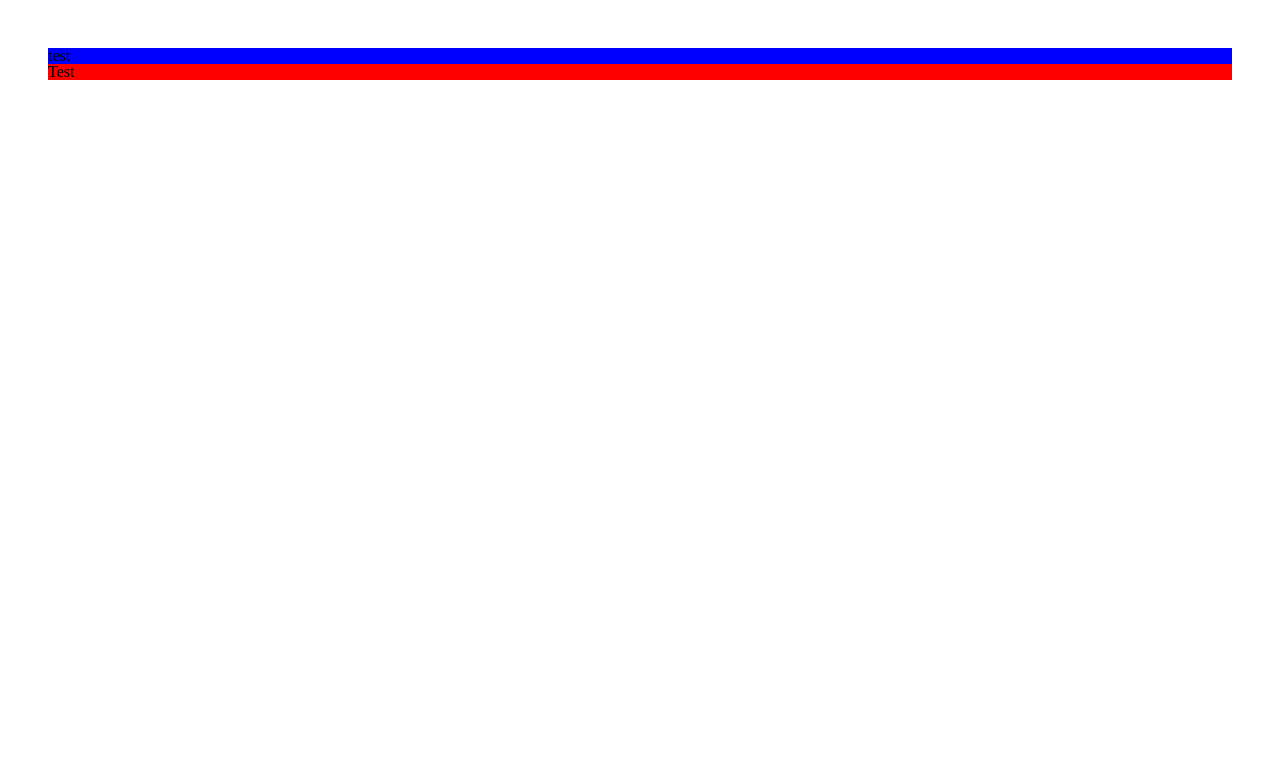
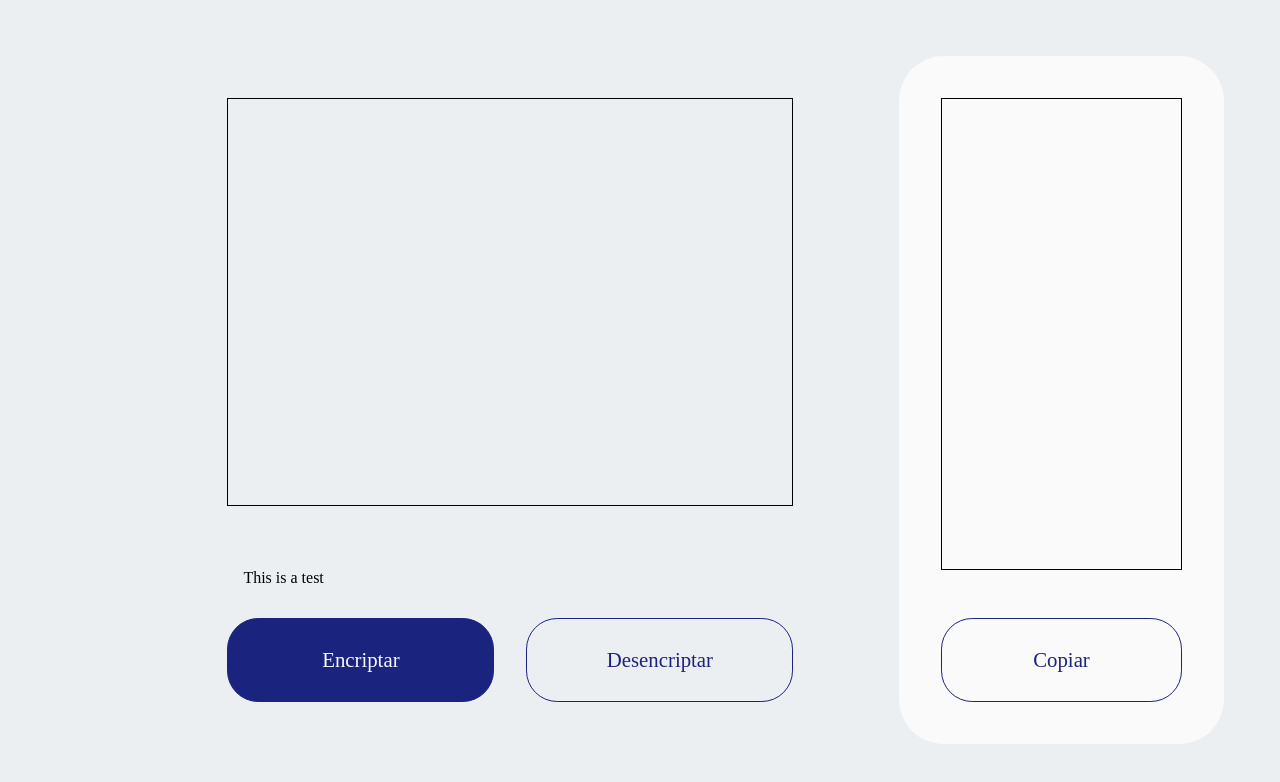
Before and after one commit to arizart/challenge-one-encriptador, a plain HTML site: page index.html in a window 1280 px wide. Drawn offline with Linux system fonts and the light colour scheme; a web font is replaced by a local one.

Commit message:
Disposición de los elementos.

```diff
--- a/css/desktop.css
+++ b/css/desktop.css
@@ -1,5 +1,48 @@
 @media only screen and (min-width: 768px) {
 	#global-container {
-		padding: 3rem;
+		padding: 3.5rem;
+		display: grid;
+		grid-template-columns: 1fr 1.2fr 1fr;
+		column-gap: 4rem;
+	}
+
+	.main-panel,
+	.output-panel {
+		padding: 2.6rem;
+		display: flex;
+		flex-direction: column;
+	}
+
+	.main-panel {
+		grid-column-start: 1;
+		grid-column-end: 3;
+		padding-left: 22%;
+	}
+
+	.main-panel p {
+		margin-bottom: 1rem;
+		padding: 1em;
+	}
+
+	.btns {
+		display: flex;
+	}
+
+	.btns .btn {
+		width: 50%;
+	}
+
+	.btns .btn-primary {
+		margin-right: 1rem;
+	}
+
+	.btns .btn-secondary {
+		margin-left: 1rem;
+	}
+
+	.output-panel {
+		grid-column-start: 3;
+		grid-column-end: 4;
+		border-radius: 2.8rem;
 	}
 }
--- a/css/main.css
+++ b/css/main.css
@@ -1,18 +1,52 @@
 :root {
-	--main-bg: blue;
-	--output-bg: red;
+	--color1: #1a237e;
+	--color2: #eceff1;
+	--color3: #fafafa;
+	--color4: #9e9e9e;
+}
+
+@font-face {
+	font-family: "Noto Sans JP";
+	src: url(../NotoSansJP-Regular.ttf);
+}
+
+* {
+	box-sizing: border-box;
+	font-family: "Noto Sans JP";
 }
 
 html,
 body,
 #global-container {
-	min-height: 100%;
-}
-
-.main-panel {
-	background-color: var(--main-bg);
+	height: 100%;
+	background-color: var(--color2);
 }
 
 .output-panel {
-	background-color: var(--output-bg);
+	background-color: var(--color3);
 }
+
+textarea {
+	resize: none;
+	margin-bottom: 3rem;
+	border: solid black 1px;
+	height: 100%;
+	background-color: transparent;
+}
+
+.btn {
+	border: solid var(--color1) 1px;
+	border-radius: 1.5em;
+	padding: 1.4em;
+	font-size: 1.3rem;
+}
+
+.btn-primary {
+	background-color: var(--color1);
+	color: var(--color3);
+}
+
+.btn-secondary {
+	background-color: transparent;
+	color: var(--color1);
+}
--- a/index.html
+++ b/index.html
@@ -12,8 +12,18 @@
 
 	<body>
 		<div id="global-container">
-			<div class="main-panel">test</div>
-			<div class="output-panel">Test</div>
+			<div class="main-panel">
+				<textarea></textarea>
+				<p>This is a test</p>
+				<div class="btns">
+					<button class="btn btn-primary">Encriptar</button>
+					<button class="btn btn-secondary">Desencriptar</button>
+				</div>
+			</div>
+			<div class="output-panel">
+				<textarea disabled></textarea>
+				<button class="btn btn-secondary">Copiar</button>
+			</div>
 		</div>
 	</body>
 </html>
```
